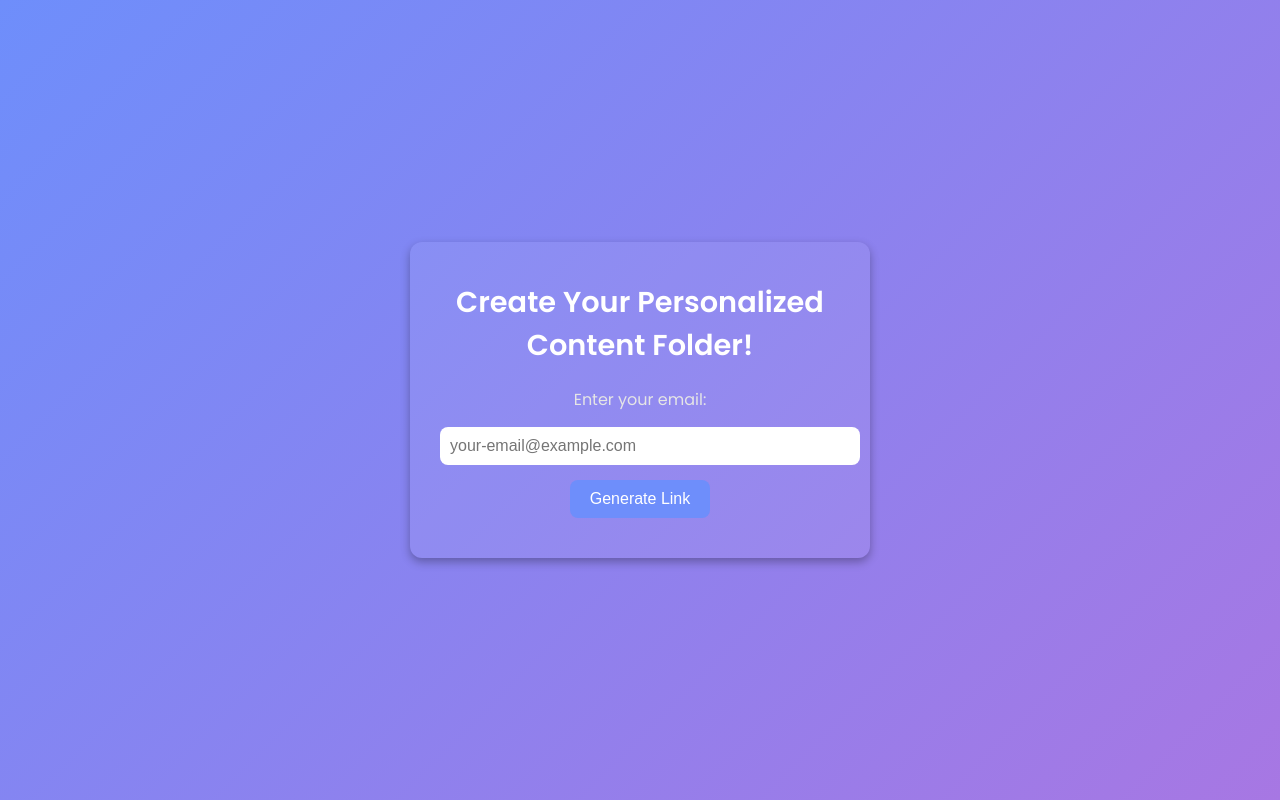
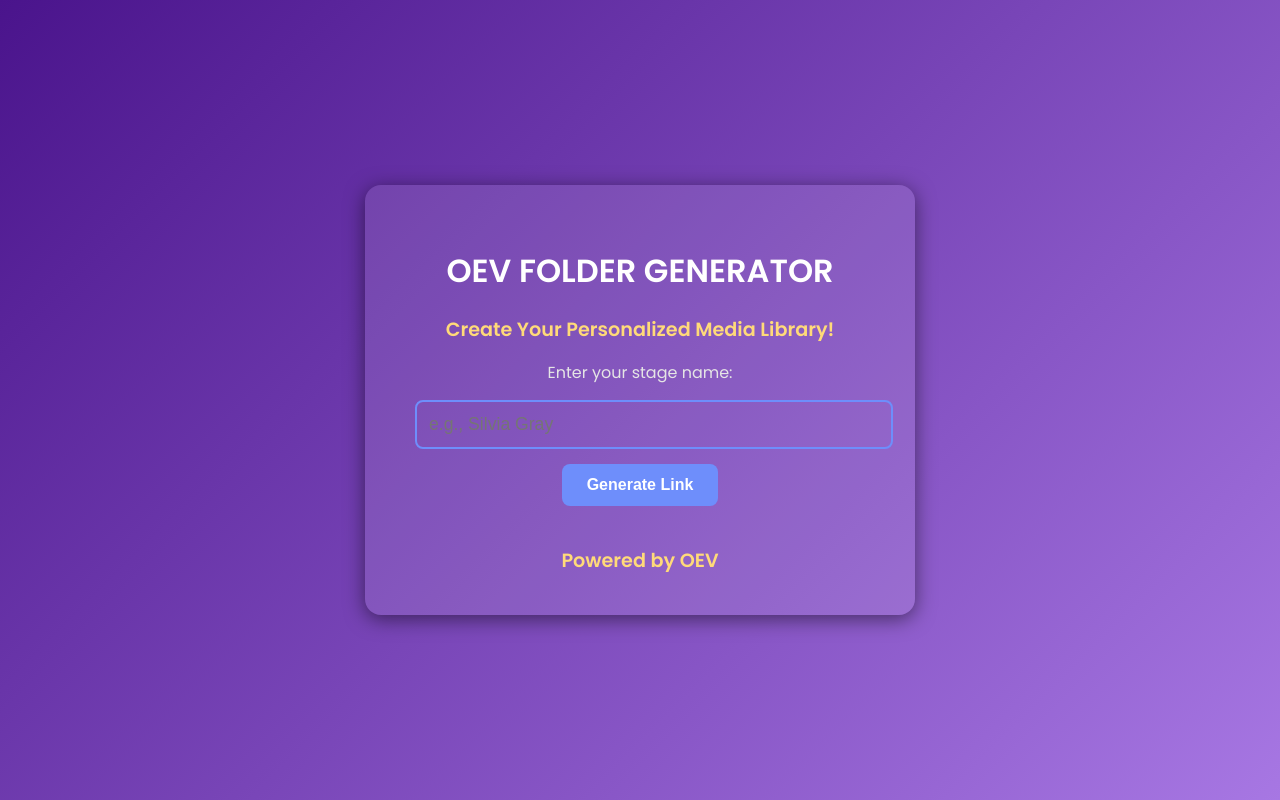
Before and after one commit to onlyexclusiveventures/email-link-generator, a plain HTML site: page index.html in a window 1280 px wide. Drawn offline with Linux system fonts and the light colour scheme.

Commit message:
index.html

```diff
--- a/index.html
+++ b/index.html
@@ -3,14 +3,14 @@
 <head>
     <meta charset="UTF-8">
     <meta name="viewport" content="width=device-width, initial-scale=1.0">
-    <title>OEV GDrive FGenerator </title>
+    <title>OEV GDrive Folder Generator</title>
     <link href="https://fonts.googleapis.com/css2?family=Poppins:wght@300;400;600&display=swap" rel="stylesheet">
     <style>
         body {
             font-family: 'Poppins', sans-serif;
             margin: 0;
             padding: 0;
-            background: linear-gradient(135deg, #6e8efb, #a777e3);
+            background: linear-gradient(135deg, #4a148c, #a777e3); /* Luxury purple tones */
             display: flex;
             justify-content: center;
             align-items: center;
@@ -19,19 +19,27 @@
         }
 
         .container {
-            background: #ffffff10;
-            border-radius: 12px;
-            padding: 20px 30px;
-            box-shadow: 0 4px 10px rgba(0, 0, 0, 0.3);
+            background: rgba(255, 255, 255, 0.1);
+            border-radius: 16px;
+            padding: 40px 50px;
+            box-shadow: 0 4px 20px rgba(0, 0, 0, 0.5);
             text-align: center;
-            max-width: 400px;
+            max-width: 450px;
             width: 100%;
         }
 
         h1 {
             margin-bottom: 20px;
-            font-size: 1.8rem;
+            font-size: 2rem;
             color: #fff;
+            text-transform: uppercase;
+            font-weight: 600;
+        }
+
+        h2 {
+            font-size: 1.2rem;
+            color: #ffda79;
+            margin-top: 0;
         }
 
         label {
@@ -39,18 +47,24 @@
             color: #e5e5e5;
         }
 
-        input[type="email"] {
+        input[type="text"] {
             width: 100%;
-            padding: 10px;
+            padding: 12px;
             margin: 15px 0;
-            border: none;
+            border: 2px solid #6e8efb;
             border-radius: 8px;
-            font-size: 1rem;
+            font-size: 1.1rem;
             outline: none;
+            background: transparent;
+            color: #fff;
+        }
+
+        input[type="text"]:focus {
+            border-color: #a777e3;
         }
 
         button {
-            padding: 10px 20px;
+            padding: 12px 25px;
             font-size: 1rem;
             border: none;
             border-radius: 8px;
@@ -58,6 +72,7 @@
             background: #6e8efb;
             color: #fff;
             transition: background 0.3s;
+            font-weight: bold;
         }
 
         button:hover {
@@ -80,35 +95,52 @@
         .output a:hover {
             text-decoration: underline;
         }
+
+        .agency-logo {
+            margin-top: 40px;
+            font-size: 1.2rem;
+            color: #ffda79;
+            font-weight: 600;
+        }
+
     </style>
 </head>
 <body>
     <div class="container">
-        <h1>Create Your Personalized Content Folder!</h1>
-        <label for="email">Enter your email:</label>
-        <input type="email" id="email" placeholder="your-email@example.com" required>
+        <h1>OEV Folder Generator</h1>
+        <h2>Create Your Personalized Media Library!</h2>
+
+        <!-- Stage Name Input -->
+        <label for="stageName">Enter your stage name:</label>
+        <input type="text" id="stageName" placeholder="e.g., Silvia Gray" required>
+
         <button id="generateLink">Generate Link</button>
 
         <!-- Hidden form for submission -->
         <form id="emailForm" action="https://script.google.com/macros/s/AKfycbwEpu_sLkuayU9_KpwSzDxTja3HWBUSgyGQDjAz2kbhgHq47SkD1IirmSMq9RQv7EHUbw/exec" method="GET" target="_blank" style="display:none;">
-            <input type="hidden" name="templateId" value="1R5LTOkFf4U6w6DLcdyHxm0li2otyT1Dd">
-            <input type="email" name="email" id="hiddenEmail" required>
-            <button type="submit">Submit</button>
+            <input type="hidden" name="stageName" id="hiddenStageName" required>
+            <button type="submit" style="display:none;">Submit</button>
         </form>
 
         <p class="output" id="output"></p>
+
+        <!-- Agency Name -->
+        <div class="agency-logo">
+            Powered by <strong>OEV</strong>
+        </div>
     </div>
 
     <script>
         document.getElementById('generateLink').addEventListener('click', function() {
-            const email = document.getElementById('email').value.trim();
-            if (email) {
-                // Set the email in the hidden form field
-                document.getElementById('hiddenEmail').value = email;
+            const stageName = document.getElementById('stageName').value.trim();
+            if (stageName) {
+                // Set the stage name in the hidden form field
+                document.getElementById('hiddenStageName').value = stageName;
+
                 // Submit the form
                 document.getElementById('emailForm').submit();
             } else {
-                document.getElementById('output').innerText = "Please enter a valid email address.";
+                document.getElementById('output').innerText = "Please enter a valid stage name.";
             }
         });
     </script>
```
